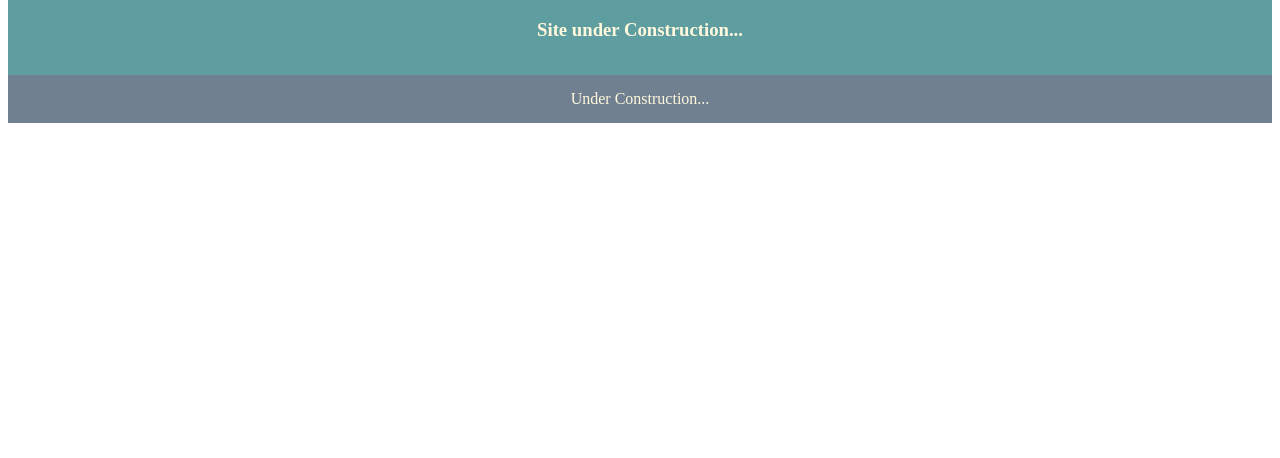
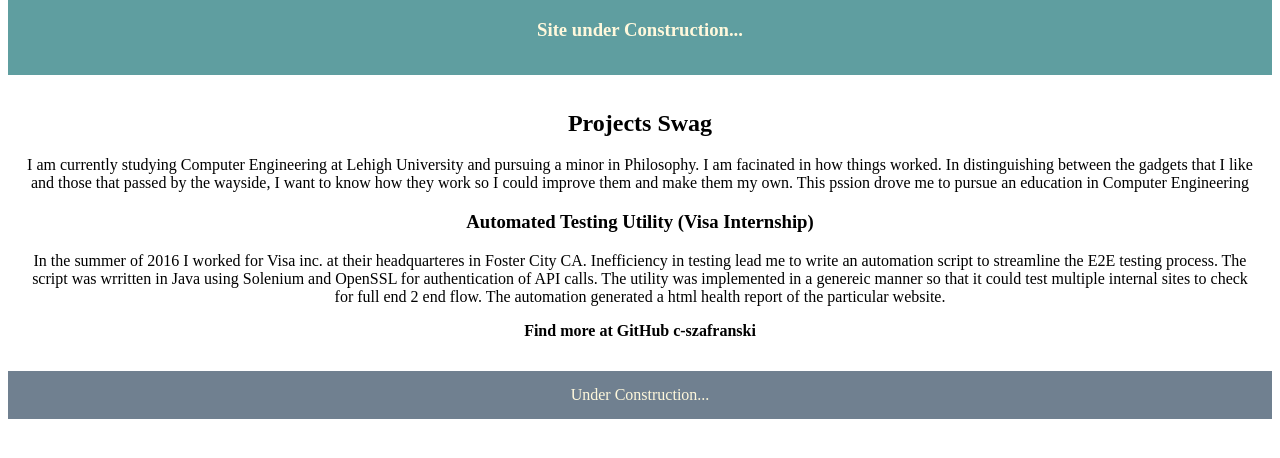
Before and after one commit to cszafranski/c-szafranski.github.io, a plain HTML site: page projects.html in a window 1280 px wide. Shown: the part 84-542 px from the top of the page. Drawn offline with Linux system fonts and the light colour scheme.

Commit message:
Updated Content
Added Visa Internship work

```diff
--- a/projects.html
+++ b/projects.html
@@ -51,6 +51,17 @@ footer {background: #708090;color:#FFF8DC;}
   <h3>Site under Construction...</h3>
 </header>
 
+<article class="article">
+  <h1>Projects Swag</h1>
+  <p>I am currently studying Computer Engineering at Lehigh University and pursuing a minor in Philosophy.
+  I am facinated in how things worked. In distinguishing between the gadgets that
+  I like and those that passed by the wayside, I want to know how they work so I could improve them and make them my own.
+  This pssion drove me to pursue an education in Computer Engineering</p>
+<h3>Automated Testing Utility (Visa Internship)</h3>
+  <p>In the summer of 2016 I worked for Visa inc. at their headquarteres in Foster City CA. Inefficiency in testing lead me to write an automation script to streamline the E2E testing process. The script was wrritten in Java using Solenium and OpenSSL for authentication of API calls. The utility was implemented in a genereic manner so that it could test multiple internal sites to check for full end 2 end flow. The automation generated a html health report of the particular website. </p>
+  <p><strong>Find more at GitHub c-szafranski </strong></p>
+</article>
+
 <footer>Under Construction...</footer>
 </div>
 
```
